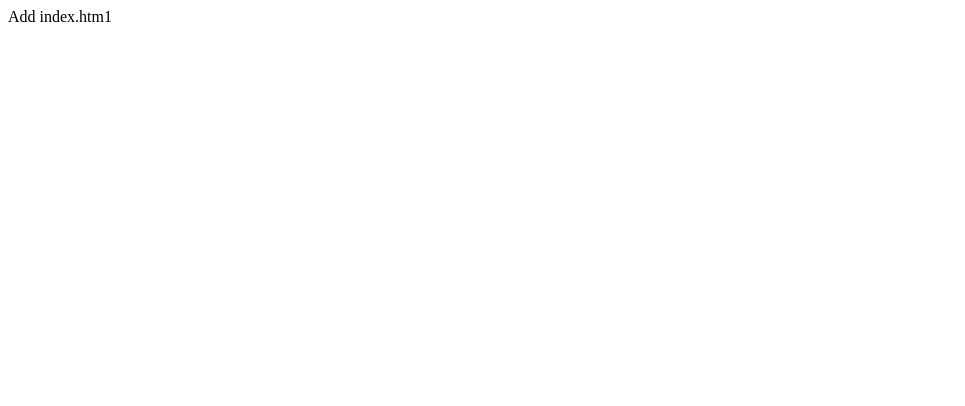
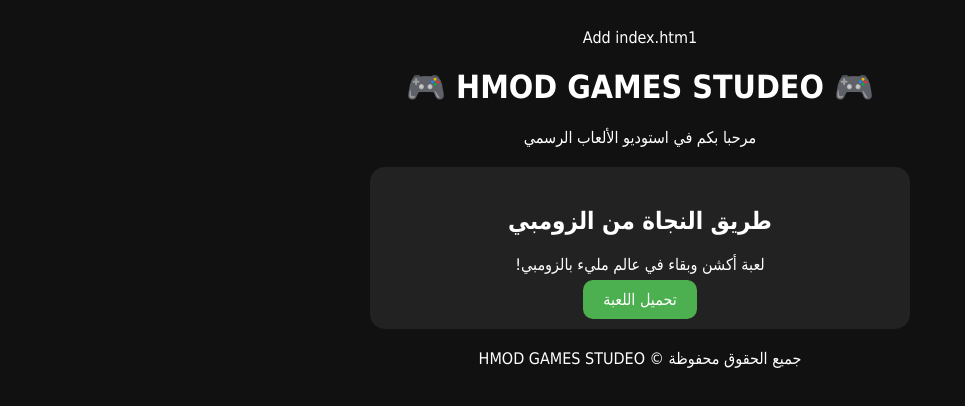
Before and after one commit to hmod46k/HMOD2, a plain HTML site: page index.html in a window 1280 px wide. Shown: the whole page, without its empty margins (0-965 px from the left). Drawn offline with Linux system fonts and the light colour scheme.

Commit message:
Update index.html

```diff
--- a/index.html
+++ b/index.html
@@ -1 +1,45 @@
 Add index.htm1
+<!DOCTYPE html>
+<html lang="ar" dir="rtl">
+<head>
+  <meta charset="UTF-8">
+  <title>HMOD GAMES STUDEO</title>
+  <style>
+    body {
+      font-family: Tahoma, sans-serif;
+      background: #111;
+      color: white;
+      text-align: center;
+      padding: 20px;
+    }
+    .game-box {
+      background: #222;
+      border-radius: 15px;
+      padding: 20px;
+      margin: 20px auto;
+      max-width: 500px;
+    }
+    .button {
+      background: #4CAF50;
+      color: white;
+      padding: 10px 20px;
+      text-decoration: none;
+      border-radius: 10px;
+    }
+  </style>
+</head>
+<body>
+  <h1>🎮 HMOD GAMES STUDEO 🎮</h1>
+  <p>مرحبا بكم في استوديو الألعاب الرسمي</p>
+
+  <div class="game-box">
+    <h2>طريق النجاة من الزومبي</h2>
+    <p>لعبة أكشن وبقاء في عالم مليء بالزومبي!</p>
+    <a class="button" href="https://example.com/game.apk" download>تحميل اللعبة</a>
+  </div>
+
+  <footer>
+    <p>جميع الحقوق محفوظة © HMOD GAMES STUDEO</p>
+  </footer>
+</body>
+  </html>
```
